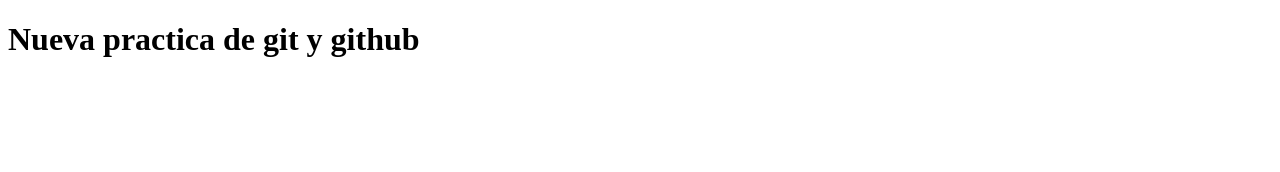
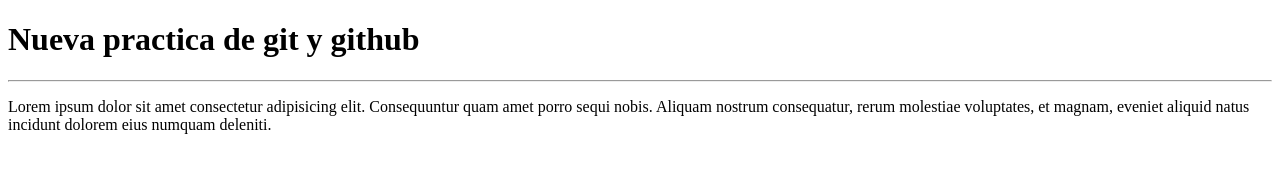
Before and after one commit to alexcode240/cursogithub, a plain HTML site: page index.html in a window 1280 px wide. Drawn offline with Linux system fonts and the light colour scheme.

Commit message:
Agregamos estilos css al master

```diff
--- a/index.html
+++ b/index.html
@@ -5,8 +5,20 @@
     <meta http-equiv="X-UA-Compatible" content="IE=edge">
     <meta name="viewport" content="width=device-width, initial-scale=1.0">
     <title>Curso de git y github</title>
+
+    <link rel="stylesheet" href="css/styles.css">
 </head>
 <body>
-    <h1>Nueva practica de git y github</h1>
+    <div class="container">
+
+        <h1>Nueva practica de git y github</h1>
+        <hr>
+
+        <div class="text-container">
+
+            <p>Lorem ipsum dolor sit amet consectetur adipisicing elit. Consequuntur quam amet porro sequi nobis. Aliquam nostrum consequatur, rerum molestiae voluptates, et magnam, eveniet aliquid natus incidunt dolorem eius numquam deleniti.</p>
+        </div>
+    </div>
+
 </body>
 </html>
```
